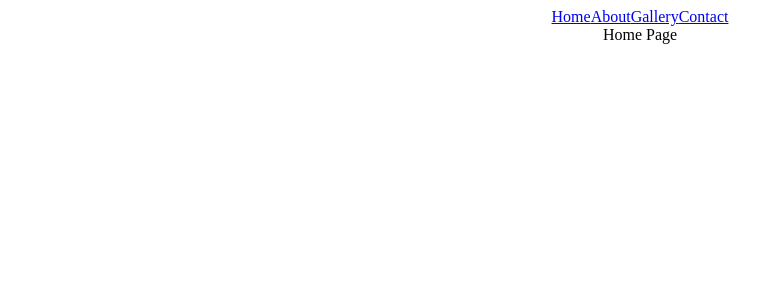
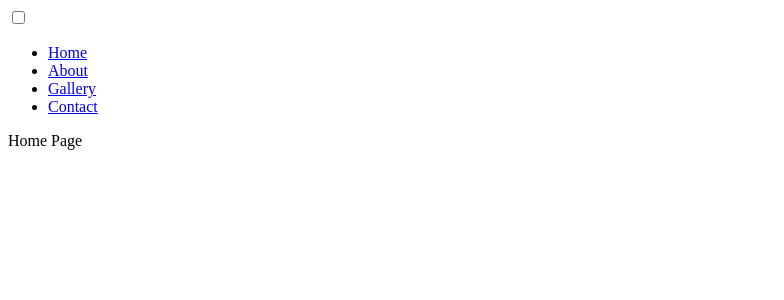
Before and after one commit to DevonSmith91/React-Hamburger-Menu-Lab, a React (Create React App) app: page / in a window 1280 px wide. Shown: the top 300 px of the page, without its empty margins (0-784 px from the left). Built offline with nearby package versions, Linux system fonts and the light colour scheme.

Commit message:
setup finished

```diff
--- a/src/App.js
+++ b/src/App.js
@@ -1,15 +1,16 @@
-import './App.css';
-import { Switch, Route } from 'react-router-dom'
-import Home from './Components/Home.js'
-import Contact from './Components/Contact'
-import Gallery from './Components/Gallery'
-import About from './Components/About'
-import NavBar from './Components/NavBar';
+import "./App.css";
+import { Switch, Route } from "react-router-dom";
+import Home from "./Components/Home.js";
+import Contact from "./Components/Contact";
+import Gallery from "./Components/Gallery";
+import About from "./Components/About";
+import NavBar from "./Components/NavBar";
 
 function App() {
   return (
-    <div className="App">
+    <div className="container">
       <NavBar />
+      <div className="content">
         <Switch>
           <Route exact path="/" render={() => <Home />} />
           <Route path="/contact" render={() => <Contact />} />
@@ -17,6 +18,7 @@ function App() {
           <Route path="/about" render={() => <About />} />
         </Switch>
       </div>
+    </div>
   );
 }
 
--- a/src/Components/NavBar.js
+++ b/src/Components/NavBar.js
@@ -2,10 +2,32 @@ import React from "react";
 import { Link } from "react-router-dom";
 
 export default function NavBar() {
-	return <div>
-		<Link to="/">Home</Link>
-		<Link to="/about">About</Link>
-		<Link to="/gallery">Gallery</Link>
-		<Link to="/contact">Contact</Link>
-	</div>;
+  return (
+    <div className="menu-container">
+      <input type="checkbox" className="toggler" />
+      <div className="hamburger">
+        <div></div>
+      </div>
+      <div className="menu">
+        <div>
+          <div>
+            <ul>
+              <li>
+                <Link to="/">Home</Link>
+              </li>
+              <li>
+                <Link to="/about">About</Link>
+              </li>
+              <li>
+                <Link to="/gallery">Gallery</Link>
+              </li>
+              <li>
+                <Link to="/contact">Contact</Link>
+              </li>
+            </ul>
+          </div>
+        </div>
+      </div>
+    </div>
+  );
 }
```
Lines whose indentation alone changed are shown as unchanged.
